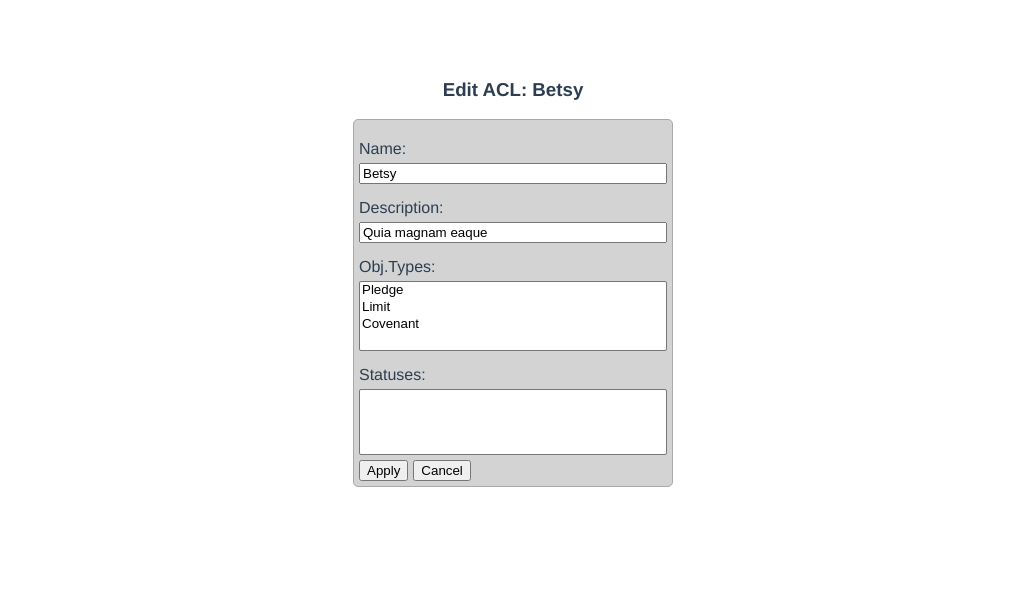
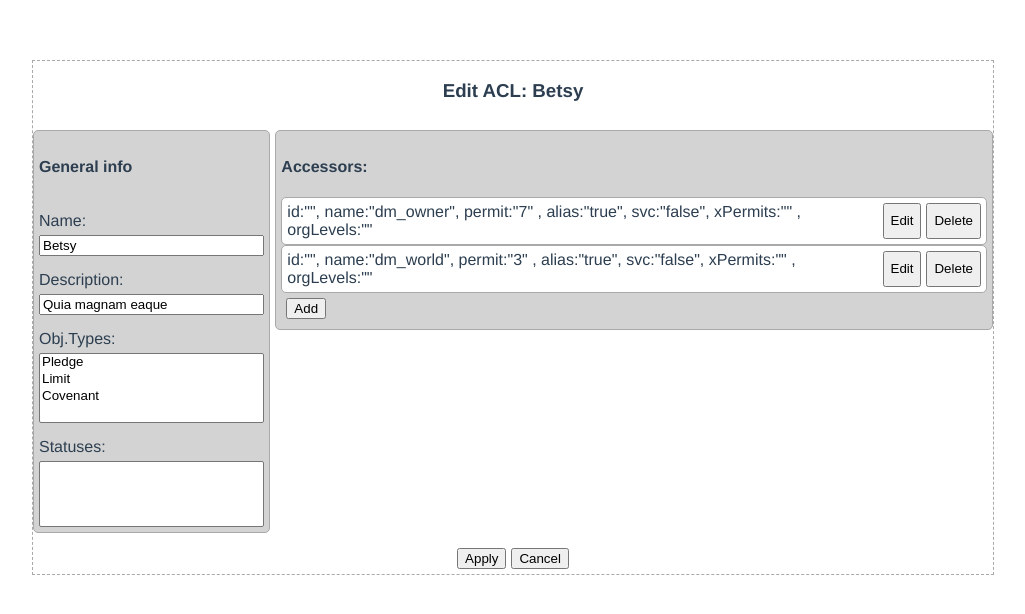
Before and after one commit to zlodij/taste-vue, a Vue app: page /acls/1 in a window 1280 px wide. Shown: the top 614 px of the page, without its empty margins (127-1152 px from the left). Built offline with nearby package versions, Linux system fonts and the light colour scheme; data requests are answered from the project's data file.

Commit message:
Add Accessors component

```diff
--- a/src/views/AclDetails.vue
+++ b/src/views/AclDetails.vue
@@ -1,8 +1,12 @@
 <template>
-    <div style="display: inline-block; width: 320px;">
+    <div style="display: inline-block; width: 960px; border: 1px dashed darkgrey;">
         <h3>{{ title }}</h3>
+        <div style="display: flex; column-gap: 5px;">
+            <div style="display: inline-block; width:240px">
                 <div class="details">
-            <label>Name:</label>
+                    <h4>General info</h4>
+
+                    <label for="name">Name:</label>
                     <input name="name" type="text" placeholder="Enter name" required v-model="acl.name" />
 
                     <label>Description:</label>
@@ -20,22 +24,28 @@
                         <!--
                         <option value="PLG_S_ACTIVE">ACTIVE</option>
                         <option value="PLG_S_CLOSED">CLOSED</option>
-                <option value="PLG_S_NEW">NEW</option>
-            -->
+                        <option value="PLG_S_NEW">NEW</option>-->
                     </select>
-
+                </div>
+            </div>
+            <div style="flex-grow: 1;">
+                <Accessors :accessors="acl.accessors" />
+            </div>
+        </div>
         <div class="buttons">
             <button @click="onApply">Apply</button>
             <button @click="onCancel">Cancel</button>
-            </div>
         </div>
     </div>
 </template>
 
 <script>
 
+import Accessors from './Accessors.vue'
+
 export default {
     props: ['id'],
+    components: { Accessors },
     data() {
         return {
             title: '',
@@ -104,7 +114,7 @@ export default {
 }
 </script>
 
-<style>
+<style scoped>
 .details {
     margin: 10px auto;
     border: 1px solid darkgrey;
@@ -127,8 +137,10 @@ select {
 }
 
 .buttons {
-    padding-top: 5px;
+    padding: 5px;
     display: flex;
     column-gap: 5px;
+    justify-content: center;
+    flex-grow: 1;
 }
 </style>
```
Lines whose indentation alone changed are shown as unchanged.
